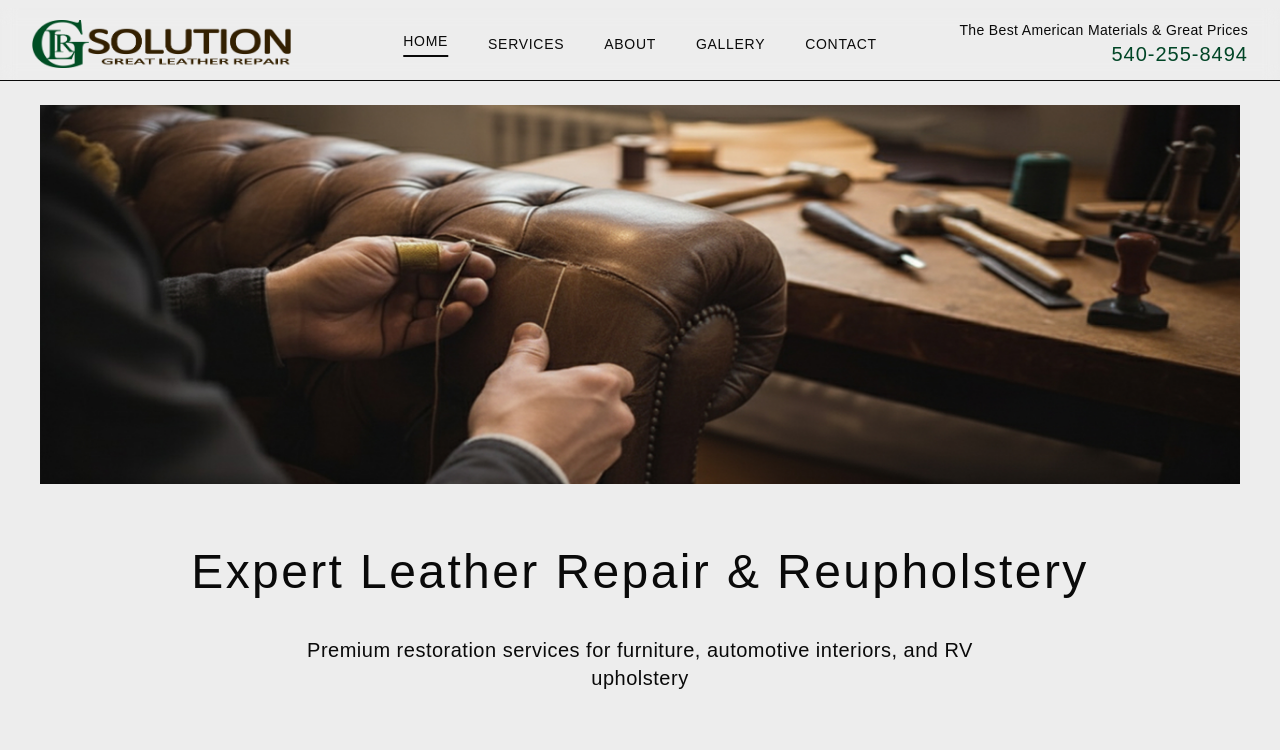
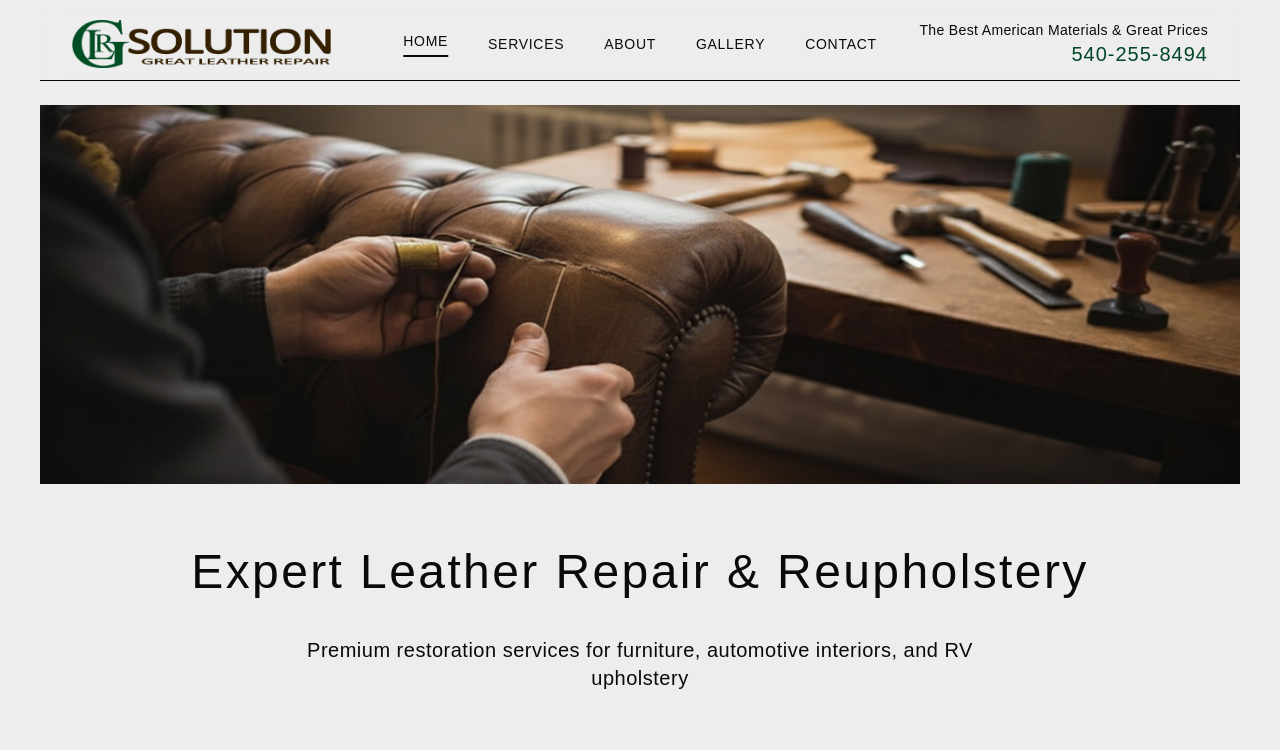
Before and after one commit to evunti/glr_solution, a Next.js app: page / in a window 1280 px wide. Shown: the top 750 px of the page. Built offline with nearby package versions, Linux system fonts and the light colour scheme.

Commit message:
fixed navbar padding

```diff
--- a/components/navbar.tsx
+++ b/components/navbar.tsx
@@ -20,7 +20,7 @@ export function NavBar() {
   const isActive = (path: string) => pathname === path;
 
   return (
-    <nav className="w-full flex justify-center mb-2 mt-2 relative z-50">
+    <nav className="w-full flex justify-center mb-2 mt-2 relative z-50 px-2 sm:px-6 md:px-10">
       <div className="w-full flex items-center justify-between relative py-2 md:py-3 text-[color-brand] backdrop-blur-sm border-b border-[color-brand]/20 max-w-8xl px-4 md:px-8">
         <Link href="/" className="flex items-center">
           <img
```
